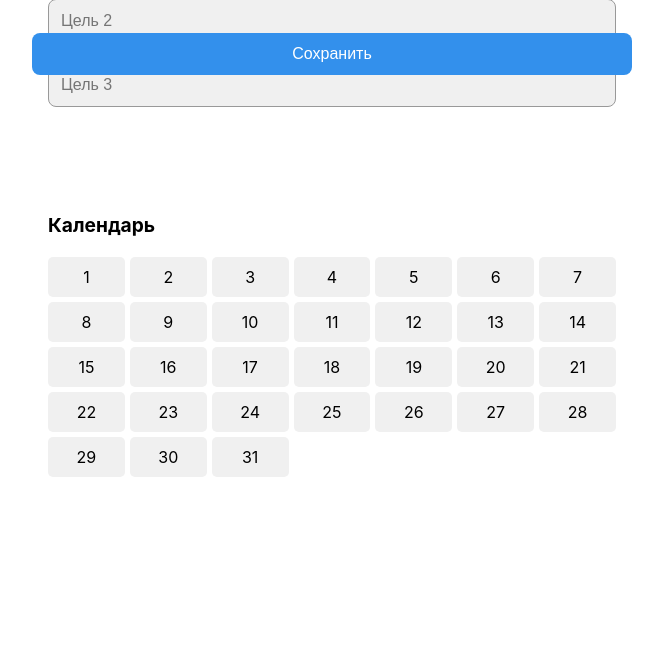
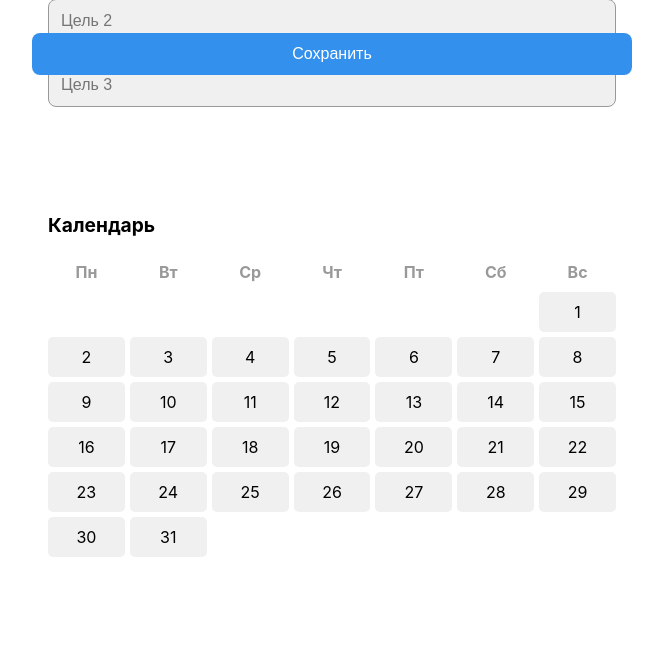
Before and after one commit to DmitryManhattan/TelegramNeuroCoach, a Python web app: template templates/index.html in a window 1280 px wide. Shown: the part 705-1377 px from the top of the page, without its empty margins (308-971 px from the left). Before the commit the page ends 1182 px from the top, so only its background shows below. Run offline with Jinja, Linux system fonts and the light colour scheme; the template is opened without the code that fills it, so the values that code supplies are empty; some libraries are stand-ins or nearby versions.

Commit message:
Assistant checkpoint: Fix calendar mood coloring and improve calendar UI
Assistant generated file changes:
- static/app.js: Fix calendar date coloring
- static/styles.css: Update calendar styling

---

User prompt:

Still doesn;t work.
Make these changes

```diff
--- a/static/app.js
+++ b/static/app.js
@@ -23,6 +23,19 @@ function createCalendar() {
 
     let calendarHTML = '';
 
+    // Add day headers
+    const days = ['Пн', 'Вт', 'Ср', 'Чт', 'Пт', 'Сб', 'Вс'];
+    days.forEach(day => {
+        calendarHTML += `<div class="calendar-header">${day}</div>`;
+    });
+
+    // Add empty cells for days before the first day of the month
+    const firstDayOfWeek = firstDay.getDay() || 7;
+    for (let i = 1; i < firstDayOfWeek; i++) {
+        calendarHTML += '<div class="calendar-day empty"></div>';
+    }
+
+    // Add the days
     for (let day = 1; day <= totalDays; day++) {
         const date = new Date(currentYear, currentMonth, day);
         const formattedDate = date.toISOString().split('T')[0];
@@ -69,12 +82,6 @@ function setupEventListeners() {
     dateSelector.addEventListener('change', (e) => {
         currentState.date = e.target.value;
         loadDataForDate(currentState.date);
-        updateDateHighlights();
-    });
-
-    // Calendar focus - refresh highlights
-    dateSelector.addEventListener('focus', () => {
-        updateDateHighlights();
     });
 
     // Mood selection
@@ -84,8 +91,7 @@ function setupEventListeners() {
             btn.classList.add('selected');
             currentState.mood = btn.dataset.mood;
 
-            // Update calendar day color
-            const selectedDate = dateSelector.value;
+            const selectedDate = currentState.date;
             const dayElement = document.querySelector(`.calendar-day[data-date="${selectedDate}"]`);
             if (dayElement) {
                 dayElement.style.backgroundColor = getComputedStyle(btn).backgroundColor;
@@ -97,7 +103,7 @@ function setupEventListeners() {
     // Calendar day click
     document.getElementById('calendar').addEventListener('click', (e) => {
         const dayElement = e.target.closest('.calendar-day');
-        if (dayElement) {
+        if (dayElement && !dayElement.classList.contains('empty')) {
             const selectedDate = dayElement.dataset.date;
             dateSelector.value = selectedDate;
             currentState.date = selectedDate;
@@ -129,6 +135,7 @@ function setupEventListeners() {
 function setInitialDate() {
     const today = new Date().toISOString().split('T')[0];
     dateSelector.value = today;
+    currentState.date = today;
     loadDataForDate(today);
 }
 
@@ -239,10 +246,15 @@ async function updateDateHighlights() {
             // Update calendar days with stored moods
             document.querySelectorAll('.calendar-day').forEach(day => {
                 const date = day.dataset.date;
-                const mood = moodDates[date];
-                if (mood) {
-                    day.style.backgroundColor = moodColorMap[mood];
-                    day.style.opacity = '0.3';
+                if (date) {
+                    const mood = moodDates[date];
+                    if (mood) {
+                        day.style.backgroundColor = moodColorMap[mood];
+                        day.style.opacity = '0.3';
+                    } else {
+                        day.style.backgroundColor = '';
+                        day.style.opacity = '';
+                    }
                 }
             });
         }
--- a/static/styles.css
+++ b/static/styles.css
@@ -156,16 +156,29 @@ textarea:focus, .goal-input:focus {
     margin-top: 20px;
 }
 
+.calendar-header {
+    padding: 5px;
+    text-align: center;
+    font-weight: bold;
+    color: var(--tg-theme-hint-color, #999);
+}
+
 .calendar-day {
     padding: 10px;
     text-align: center;
     background-color: var(--tg-theme-secondary-bg-color, #f0f0f0);
     border-radius: 5px;
     cursor: pointer;
+    transition: background-color 0.3s ease;
 }
 
-.calendar-day:hover {
+.calendar-day:not(.empty):hover {
     background-color: var(--tg-theme-hint-color, #e0e0e0);
+}
+
+.calendar-day.empty {
+    background: none;
+    cursor: default;
 }
 
 .calendar-section {
```
